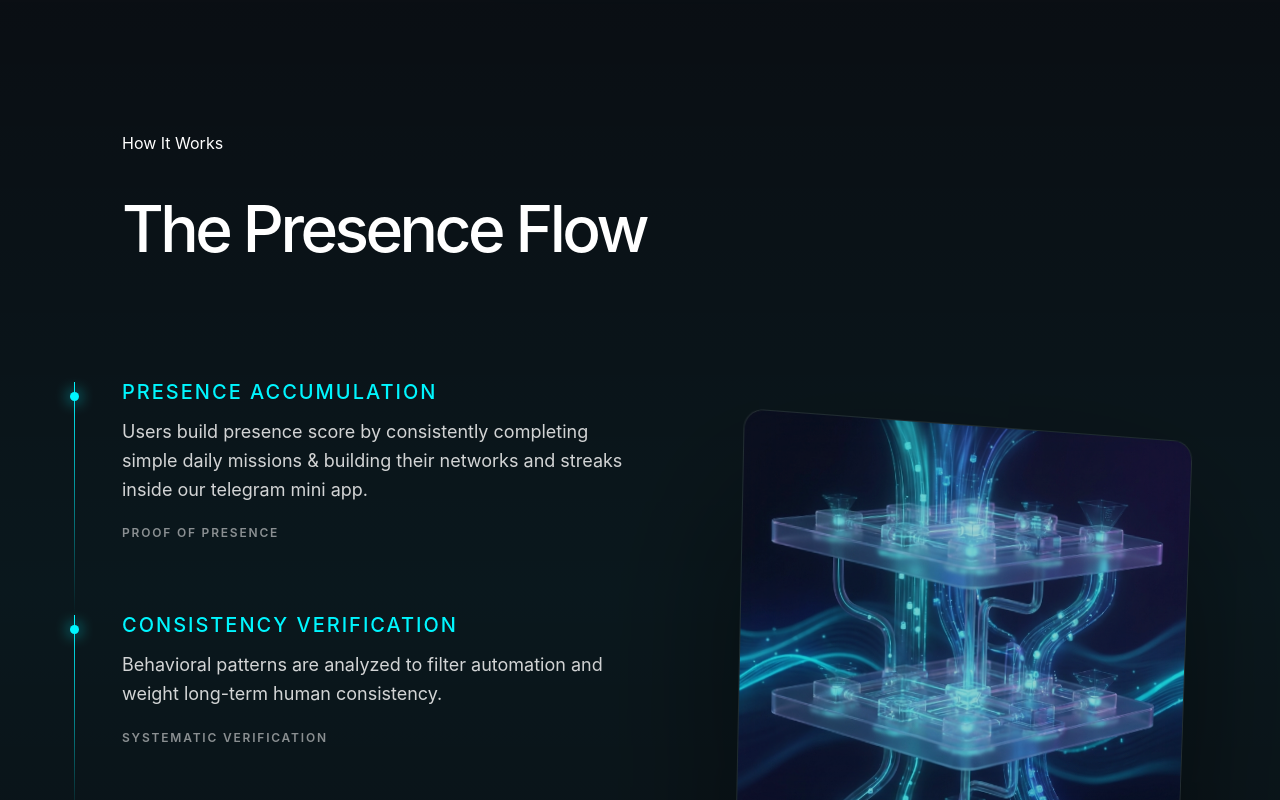
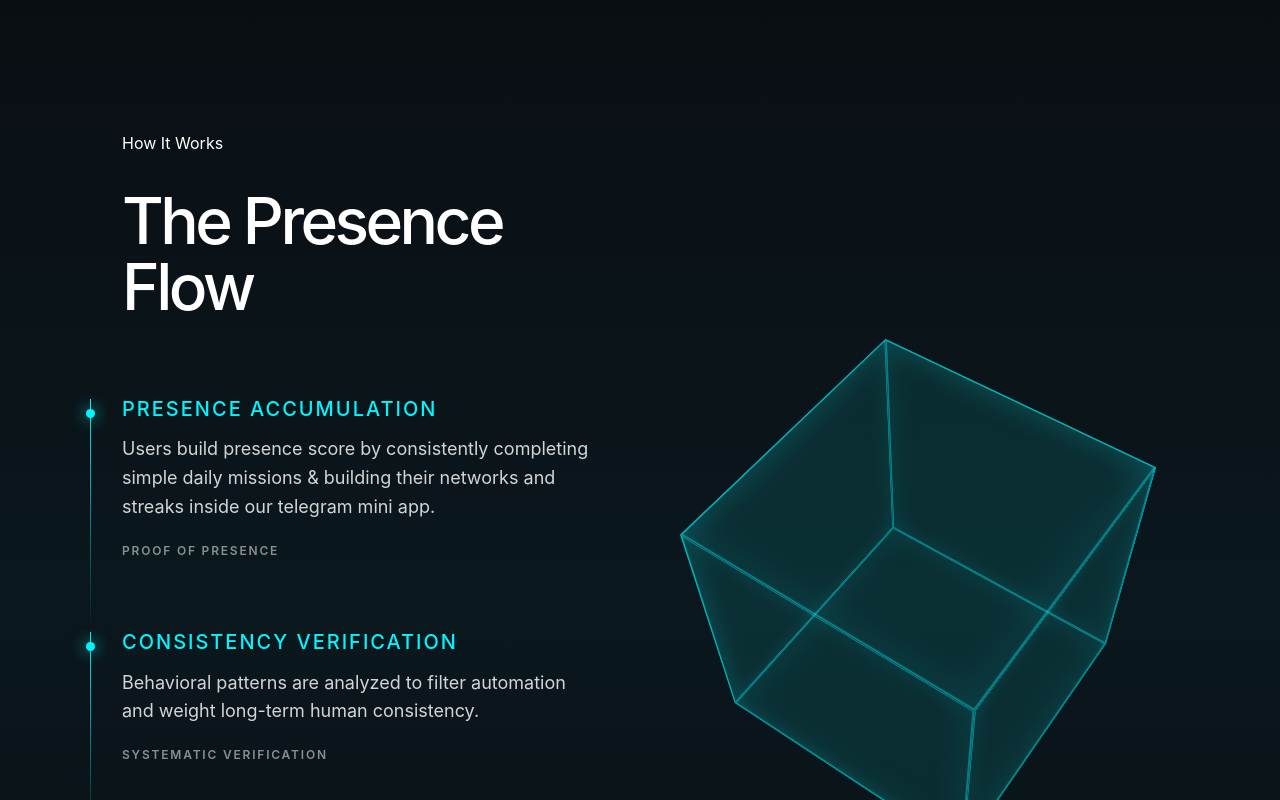
Before and after one commit to bl126/bluewave-officialweb, a Next.js app: page / in a window 1280 px wide. Shown: the part 2000-2800 px from the top of the page. Built offline with nearby package versions, Linux system fonts and the light colour scheme.

Commit message:
fixed the 3d mesh

```diff
--- a/app/components/Builders.tsx
+++ b/app/components/Builders.tsx
@@ -65,7 +65,14 @@ export default function Builders({ onApply }: { onApply?: () => void }) {
                                     filter: "blur(12px)"
                                 }}></div>
                             </div>
-                            <div style={{ fontSize: "20px", fontWeight: "600", color: "#FFF", marginBottom: "8px" }}>Reuben Ezema</div>
+                            <div style={{ display: "flex", alignItems: "center", gap: "10px", justifyContent: "center", marginBottom: "8px" }}>
+                                <div style={{ fontSize: "20px", fontWeight: "600", color: "#FFF" }}>Reuben Ezema</div>
+                                <a href="https://x.com/Reuben_TON" target="_blank" rel="noopener noreferrer" style={{ display: "flex", alignItems: "center", justifyContent: "center", width: "24px", height: "24px", background: "rgba(255,255,255,0.05)", borderRadius: "50%", border: "1px solid rgba(255,255,255,0.1)", transition: "all 0.3s ease" }}>
+                                    <svg width="12" height="12" viewBox="0 0 24 24" fill="none" xmlns="http://www.w3.org/2000/svg">
+                                        <path d="M18.244 2.25H21.552L14.325 10.51L22.827 21.75H16.17L10.956 14.933L4.99 21.75H1.68L9.394 12.934L1.215 2.25H8.04L12.753 8.48L18.244 2.25ZM17.087 19.769H18.921L7.084 4.126H5.117L17.087 19.769Z" fill="white" />
+                                    </svg>
+                                </a>
+                            </div>
                         </div>
 
                         <p style={{ fontSize: "16px", color: "var(--bw-text-secondary)", lineHeight: 1.6 }}>
--- a/app/components/HowItWorks.tsx
+++ b/app/components/HowItWorks.tsx
@@ -1,7 +1,5 @@
 "use client";
-
 import React from "react";
-import Image from "next/image";
 import Container from "./core/Container";
 import Badge from "./core/Badge";
 
@@ -41,24 +39,34 @@ export default function HowItWorks() {
             }}></div>
 
             <Container>
-                <div className="architecture-header" style={{ marginBottom: "120px" }}>
-                    <Badge variant="primary">How It Works</Badge>
-                    <h2 style={{ marginTop: "40px", fontSize: "clamp(48px, 6.5vw, 64px)" }}>The Presence Flow</h2>
+                <div className="architecture-layout-optimized">
+                    {/* Visual Anchor (Appears FIRST on Mobile) */}
+                    <div className="mesh-anchor">
+                        <div className="mesh-container">
+                            <div className="cube">
+                                <div className="face front"></div>
+                                <div className="face back"></div>
+                                <div className="face right"></div>
+                                <div className="face left"></div>
+                                <div className="face top"></div>
+                                <div className="face bottom"></div>
+                            </div>
+                        </div>
                     </div>
 
-                <div className="architecture-layout" style={{
-                    display: "grid",
-                    gridTemplateColumns: "1.2fr 1fr",
-                    gap: "100px",
-                    alignItems: "center"
-                }}>
+                    {/* Content Stack */}
+                    <div className="content-stack">
+                        <div className="architecture-header" style={{ marginBottom: "80px" }}>
+                            <Badge variant="primary">How It Works</Badge>
+                            <h2 style={{ marginTop: "32px", fontSize: "clamp(40px, 5vw, 64px)" }}>The Presence Flow</h2>
+                        </div>
 
                         <div className="technical-steps-stack">
                             {steps.map((step, i) => (
                                 <div key={i} className="tech-step-item" style={{ marginBottom: "72px", position: "relative" }}>
                                     <div style={{
                                         position: "absolute",
-                                    left: "-48px",
+                                        left: "-32px",
                                         top: "0",
                                         bottom: "-72px",
                                         width: "1px",
@@ -66,7 +74,7 @@ export default function HowItWorks() {
                                     }}></div>
                                     <div style={{
                                         position: "absolute",
-                                    left: "-52px",
+                                        left: "-36px",
                                         top: "10px",
                                         width: "9px",
                                         height: "9px",
@@ -81,50 +89,99 @@ export default function HowItWorks() {
                                 </div>
                             ))}
                         </div>
-
-                    <div className="architecture-visual">
-                        <div className="glass-panel" style={{
-                            height: "580px",
-                            width: "110%",
-                            transform: "perspective(2500px) rotateY(18deg) rotateX(-5deg) skewY(2deg)",
-                            display: "flex",
-                            alignItems: "center",
-                            justifyContent: "center",
-                            background: "linear-gradient(135deg, rgba(255,255,255,0.03) 0%, rgba(0, 246, 255, 0.01) 100%)",
-                            border: "1px solid rgba(255,255,255,0.08)",
-                            boxShadow: "0 80px 160px rgba(0,0,0,0.5)",
-                            overflow: "hidden"
-                        }}>
-                            <div style={{ position: "relative", width: "100%", height: "100%" }}>
-                                <Image
-                                    src="/architecture-flow.png"
-                                    alt="Architecture Presence Flow"
-                                    fill
-                                    style={{ objectFit: "cover", opacity: 0.8 }}
-                                />
-
-                                {/* System Overlay Tag */}
-                                <div style={{
-                                    position: "absolute",
-                                    bottom: "32px",
-                                    right: "32px",
-                                    background: "rgba(11, 15, 20, 0.6)",
-                                    backdropFilter: "blur(12px)",
-                                    padding: "12px 20px",
-                                    borderRadius: "8px",
-                                    border: "1px solid var(--bw-glass-border)",
-                                    zIndex: 2
-                                }}>
-                                    <span style={{ fontSize: "11px", textTransform: "uppercase", letterSpacing: "0.2em", color: "var(--bw-accent)", fontWeight: 600 }}>
-                                        Architecture Blueprint Alpha
-                                    </span>
                     </div>
                 </div>
-                        </div>
-                    </div>
+            </Container>
 
-                </div>
-            </Container>
+            <style jsx>{`
+        .architecture-layout-optimized {
+          display: grid;
+          grid-template-columns: 1fr 1fr;
+          gap: 100px;
+          align-items: center;
+        }
+
+        .mesh-anchor {
+            order: 2; /* Desktop: Mesh on right */
+        }
+
+        .content-stack {
+            order: 1; /* Desktop: Content on left */
+        }
+
+        /* 3D CUBE STYLES */
+        .mesh-container {
+            width: 300px;
+            height: 300px;
+            perspective: 1000px;
+            margin: 0 auto;
+            animation: floatMesh 6s ease-in-out infinite;
+        }
+
+        .cube {
+            width: 100%;
+            height: 100%;
+            position: relative;
+            transform-style: preserve-3d;
+            animation: rotateMesh 20s linear infinite;
+        }
+
+        .face {
+            position: absolute;
+            width: 300px;
+            height: 300px;
+            border: 2px solid rgba(0, 246, 255, 0.4);
+            background: rgba(0, 246, 255, 0.05);
+            box-shadow: 0 0 40px rgba(0, 246, 255, 0.1) inset;
+        }
+
+        .front  { transform: rotateY(0deg) translateZ(150px); }
+        .back   { transform: rotateY(180deg) translateZ(150px); }
+        .right  { transform: rotateY(90deg) translateZ(150px); }
+        .left   { transform: rotateY(-90deg) translateZ(150px); }
+        .top    { transform: rotateX(90deg) translateZ(150px); }
+        .bottom { transform: rotateX(-90deg) translateZ(150px); }
+
+        @media (max-width: 968px) {
+            .architecture-layout-optimized {
+                grid-template-columns: 1fr;
+                gap: 60px;
+                text-align: center;
+            }
+
+            .mesh-anchor {
+                order: 1 !important; /* Mobile: Mesh FIRST */
+                margin-bottom: 40px;
+            }
+
+            .content-stack {
+                order: 2 !important; /* Mobile: Content SECOND */
+            }
+
+            .mesh-container {
+                width: 220px;
+                height: 220px;
+            }
+
+            .face {
+                width: 220px;
+                height: 220px;
+            }
+
+            .front  { transform: rotateY(0deg) translateZ(110px); }
+            .back   { transform: rotateY(180deg) translateZ(110px); }
+            .right  { transform: rotateY(90deg) translateZ(110px); }
+            .left   { transform: rotateY(-90deg) translateZ(110px); }
+            .top    { transform: rotateX(90deg) translateZ(110px); }
+            .bottom { transform: rotateX(-90deg) translateZ(110px); }
+
+            .tech-step-item {
+                display: flex;
+                flex-direction: column;
+                align-items: center;
+            }
+        }
+      `}</style>
         </section>
     );
 }
--- a/app/globals.css
+++ b/app/globals.css
@@ -85,18 +85,18 @@ body {
   top: -45vh;
   left: 50vw;
   transform: translateX(-50%);
-  opacity: 0.35;
-  /* Increased visibility */
+  opacity: 0.55;
+  /* Boosted for desktop & mobile */
 }
 
 .blob-mid-right {
-  width: 60vw;
-  height: 60vw;
+  width: 65vw;
+  height: 65vw;
   background: radial-gradient(circle, var(--bw-accent), transparent 70%);
   top: 100vh;
   right: -15vw;
-  opacity: 0.25;
-  /* Increased visibility */
+  opacity: 0.45;
+  /* Boosted accessibility */
 }
 
 .blob-bottom-left {
@@ -105,8 +105,31 @@ body {
   background: radial-gradient(circle, rgba(0, 136, 255, 0.8), transparent 70%);
   bottom: -20vh;
   left: -20vw;
-  opacity: 0.22;
-  /* Increased visibility */
+  opacity: 0.35;
+  /* Boosted accessibility */
+}
+
+/* 3D Mesh Animation Engine */
+@keyframes rotateMesh {
+  0% {
+    transform: rotateX(0deg) rotateY(0deg);
+  }
+
+  100% {
+    transform: rotateX(360deg) rotateY(360deg);
+  }
+}
+
+@keyframes floatMesh {
+
+  0%,
+  100% {
+    transform: translateY(0);
+  }
+
+  50% {
+    transform: translateY(-20px);
+  }
 }
 
 /* Precision Typography (Protocol Aesthetic) */
```
Lines whose indentation alone changed are shown as unchanged.
